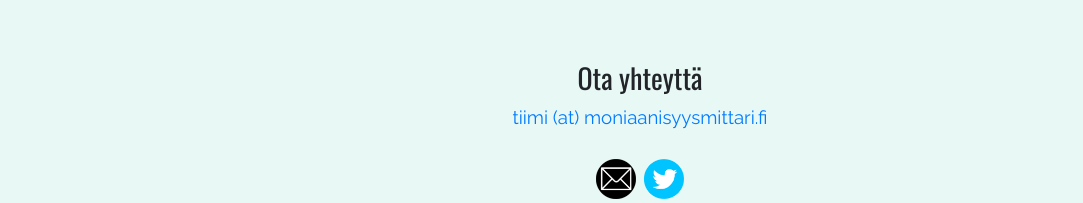
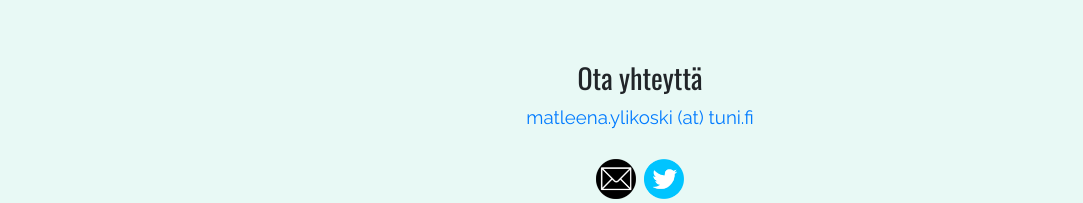
Before and after one commit to Sopiva-Sovittelujournalistit/moniaanisyysmittari-pages, a Jekyll site: the page built from index.md, in a window 1280 px wide and 900 px high, scrolled down 2959 px. Shown: the part 697-900 px from the top of the window, without its empty margins (0-1083 px from the left). Built offline with Jekyll 4.4.1, drawn with Linux system fonts in a browser that asks for light colours.

Commit message:
MD: Footer: Replaced email contact person

```diff
--- a/_includes/footer.html
+++ b/_includes/footer.html
@@ -2,7 +2,7 @@
     <!-- FOOTER STARTS -------------- -->
     <div class="container-fluid mittari-section-div background">
         <h3 class="text-center" style="background: unset;">{{page.ota_yhteytta}}</h3>
-        <center><a href="mailto:tiimi@moniaanisyysmittari.fi" target="">tiimi (at) moniaanisyysmittari.fi</a></center>
+        <center><a href="mailto:matleena.ylikoski@tuni.fi" target="">matleena.ylikoski (at) tuni.fi</a></center>
         <br>
         <div class="d-flex justify-content-center">
             <a href="mailto:tiimi@moniaanisyysmittari.fi" target=""><img src="../img/email-round.png" alt="" class="m-1 some-logo" /></a>
```
